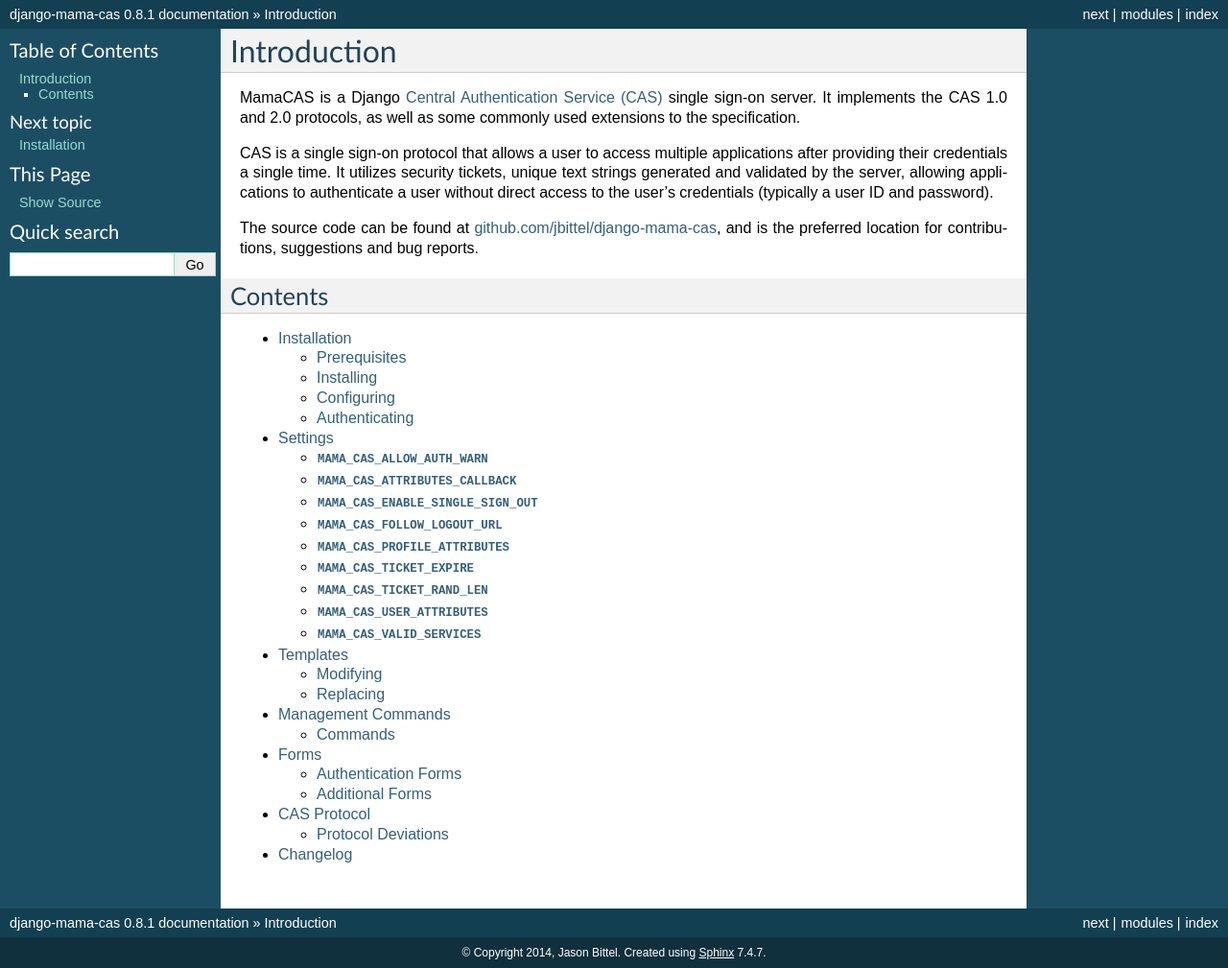
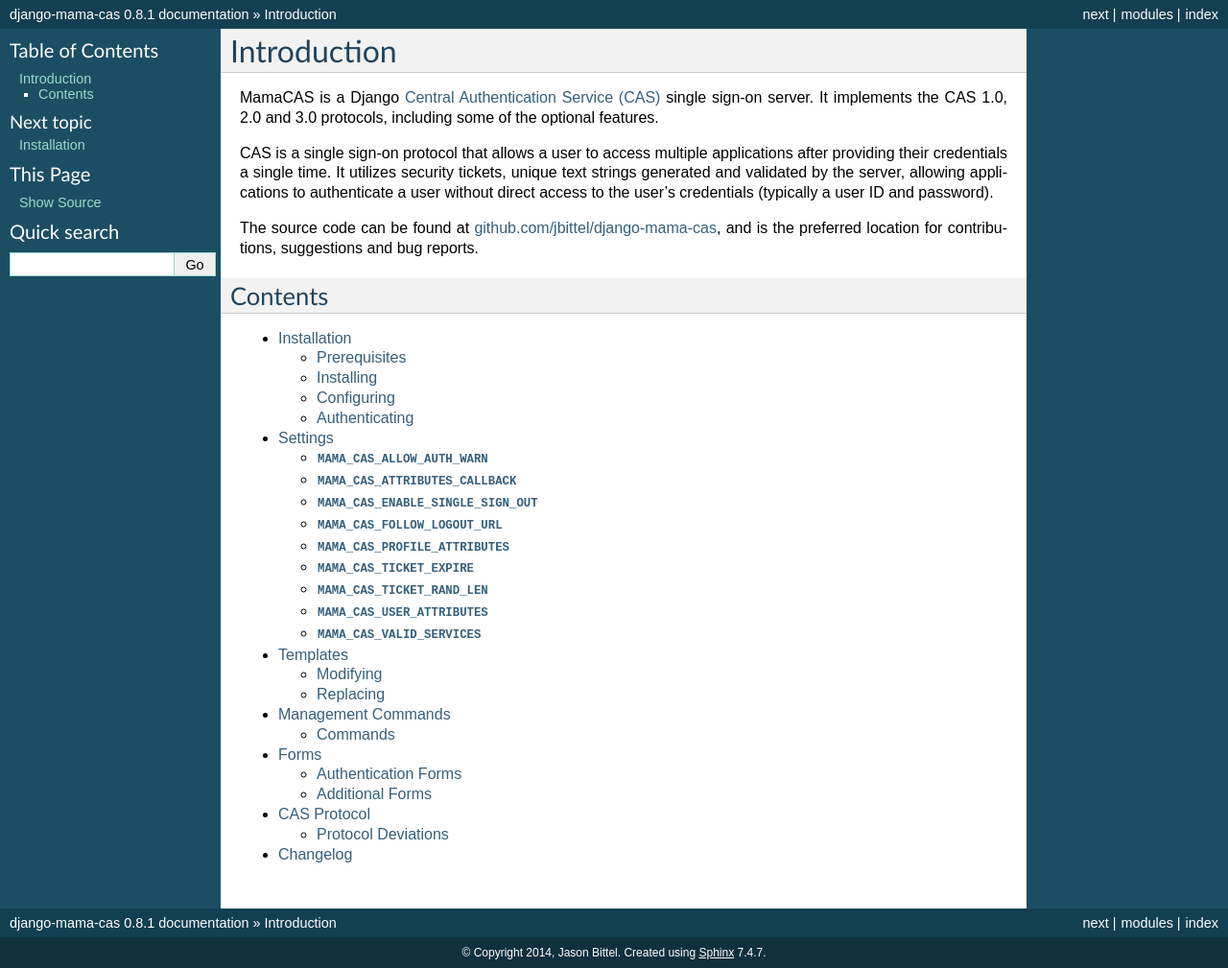
Before and after one commit to jbittel/django-mama-cas, a Sphinx documentation site: the page built from docs/index.rst, in a window 1280 px wide. Shown: the whole page at 96% size. Built offline with Sphinx 7.4.7, drawn with Linux system fonts in a browser that asks for light colours.

Commit message:
Update documentation to refer to CAS 3.0

```diff
--- a/README.rst
+++ b/README.rst
@@ -2,8 +2,8 @@
 =======
 
 MamaCAS is a Django `Central Authentication Service (CAS)`_ single sign-on
-server. It implements the CAS 1.0 and 2.0 protocols, as well as some commonly
-used extensions to the specification.
+server. It implements the CAS 1.0, 2.0 and 3.0 protocols, including some of
+the optional features.
 
 CAS is a single sign-on protocol that allows a user to access multiple
 applications after providing their credentials a single time. It utilizes
--- a/docs/index.rst
+++ b/docs/index.rst
@@ -7,8 +7,8 @@
 ============
 
 MamaCAS is a Django `Central Authentication Service (CAS)`_ single sign-on
-server. It implements the CAS 1.0 and 2.0 protocols, as well as some commonly
-used extensions to the specification.
+server. It implements the CAS 1.0, 2.0 and 3.0 protocols, including some of
+the optional features.
 
 CAS is a single sign-on protocol that allows a user to access multiple
 applications after providing their credentials a single time. It utilizes
```
Also changed, not shown: docs/protocol.rst (+4 -3 lines).
